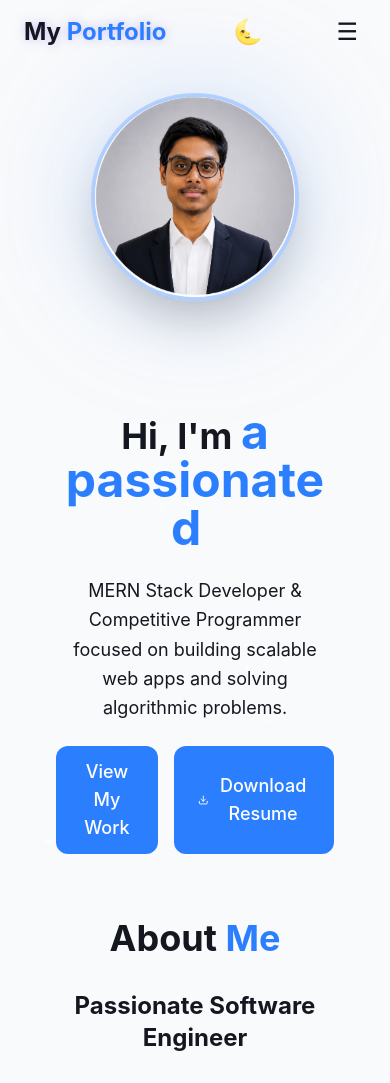
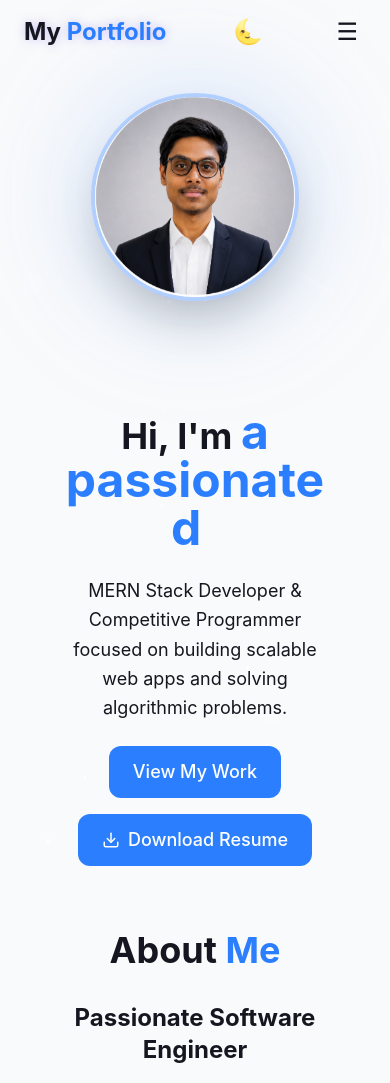
Before and after one commit to priyanshukumar55a-cmyk/My-Portfolio, a React (Vite) app: page / in a window 390 px wide. Shown: the top 1083 px of the page. Built offline with nearby package versions, Linux system fonts and the light colour scheme.

Commit message:
fixed alignments

```diff
--- a/src/components/HeroSection.jsx
+++ b/src/components/HeroSection.jsx
@@ -30,7 +30,7 @@ export const HeroSection = () => {
             </p>
 
             {/* Button */}
-            <div className="opacity-0 animate-fade-in-delay-3 flex gap-4">
+            <div className="opacity-0 animate-fade-in-delay-3 flex flex-col md:flex-row md:justify-start items-center justify-center gap-4">
               <a
                 href="#projects"
                 className="
--- a/src/components/ProjectSection.jsx
+++ b/src/components/ProjectSection.jsx
@@ -72,7 +72,7 @@ export const ProjectSection = () => {
         </button>
       </div>
 
-      <div className="grid grid-cols-1 md:grid-cols-2 lg:grid-cols-3 gap-16 max-w-7xl mx-auto">
+      <div className="grid grid-cols-1 md:grid-cols-2 lg:grid-cols-3 gap-16 max-w-7xl md:mx-auto md:p-4 p-3">
         {projects.map((project) => (
           <div
             key={project.id}
```
